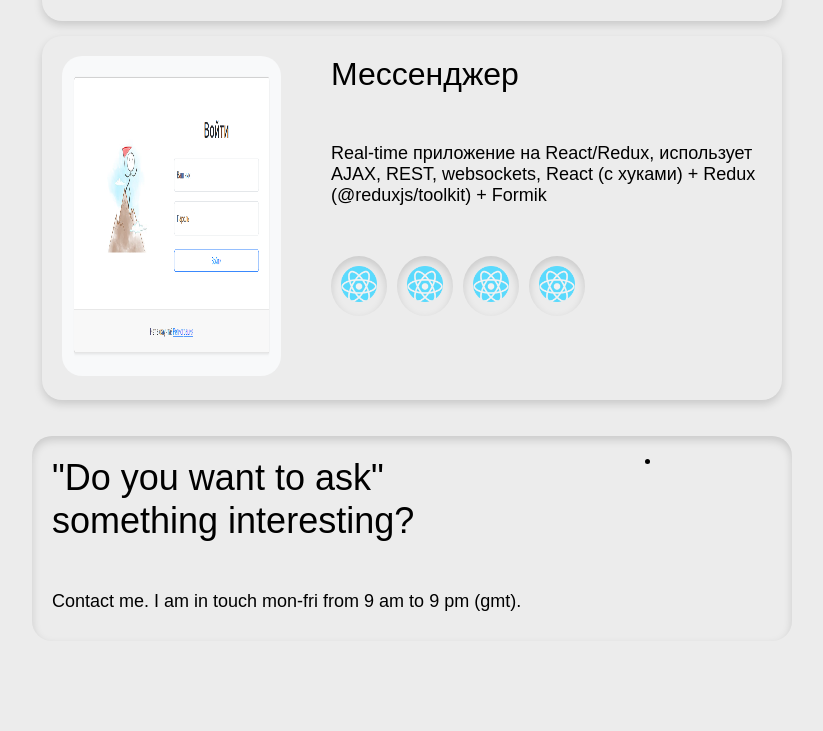
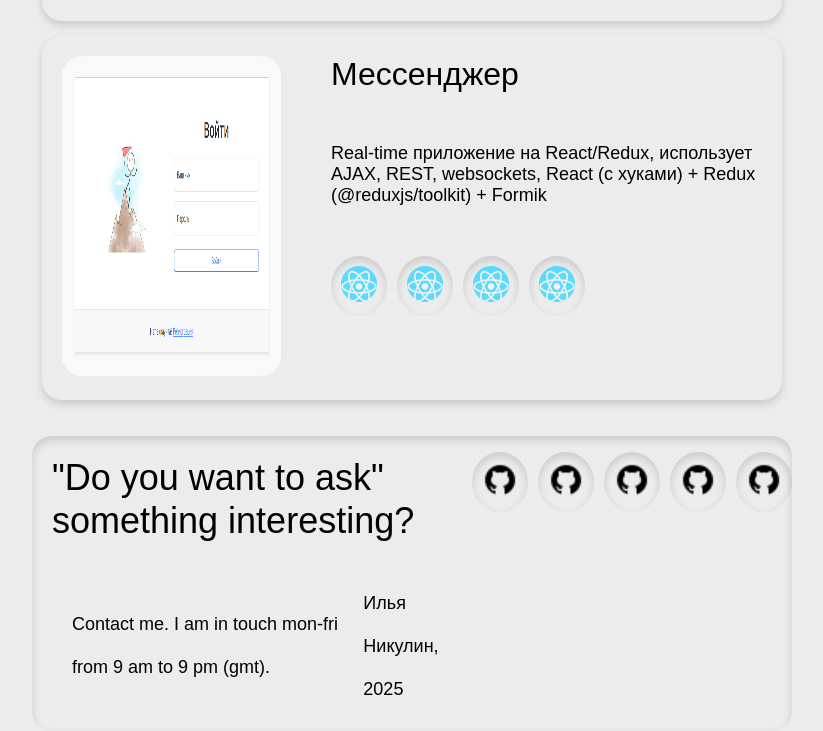
Before and after one commit to nikos592/my-page, a website built with webpack: page src/index.html in a window 1280 px wide. Shown: the part 2216-2947 px from the top of the page, without its empty margins (228-1051 px from the left). Before the commit the page ends 2857 px from the top, so only its background shows below. Built offline with nearby package versions, Linux system fonts and the light colour scheme; a web font is replaced by a local one.

Commit message:
update footer

```diff
--- a/src/assets/styles/styles.css
+++ b/src/assets/styles/styles.css
@@ -245,7 +245,7 @@ h3 {
 
 .footer-inner {
     display: flex;
-    gap: 100px;
+    flex-direction: space-around;
     margin:auto 260px;
     box-shadow:inset 0 4px 8px rgba(0, 0, 0, 0.15);
     border-radius: 20px;
@@ -269,30 +269,58 @@ h3 {
     font-size: 18px;
 }
 
+.footer-contacts{
+    display: block;
+}
+
+.footer-socials {
+    display: flex;
+    flex-direction: column;
+}
 
 
+.socials-list {
+    display: grid;
+    grid-template-columns: repeat(auto-fill, minmax(50px, 1fr));
+    gap: 10px;
+    max-width: 100%;
+    list-style-type: none;
+    padding: 0;
+}
 
+.socials-list-item {
+    margin: auto;
+    padding: 10px;
+    box-shadow:inset 0 4px 8px rgba(0, 0, 0, 0.15);
+    border-radius: 50%;
+}
 
+/* Выравнивание элементов */
+.contact-and-copyright {
+    display: flex;
+    justify-content: space-between;
+    align-items: center;
+    padding: 20px;
+}
 
+/* Горизонтальная ориентация иконок */
+.footer-socials {
+    display: inline-block;
+}
 
+.socials-list {
+    display: flex;
+    gap: 10px;
+    list-style-type: none;
+    padding: 0;
+}
 
-
-
-
-
-
-
-
-
-
-
-
-
-
-
-
-
-
+.socials-list-item {
+    margin: 0;
+    padding: 10px;
+    box-shadow: inset 0 4px 8px rgba(0, 0, 0, 0.15);
+    border-radius: 50%;
+}
 
 /* Адаптация для мобильных устройств */
 @media (max-width: 900px) {
--- a/src/index.html
+++ b/src/index.html
@@ -194,16 +194,22 @@
             </section>
         </div>
     </main>
-    <footer class="footer-container">
+    <div class="footer-container">
         <div class="footer-inner">
             <div class="footer-body">
                 <div class="footer-title">
                     "Do you want to ask"
                     <br>
-                 <span>something interesting?</span>
+                    <span>something interesting?</span>
                 </div>
-                <div class="footer-description">
-                    <p> Contact me. I am in touch mon-fri from 9 am to 9 pm (gmt). </p>
+                <!-- Обертка для выравнивания текста -->
+                <div class="contact-and-copyright">
+                    <div class="footer-description">
+                        <p>Contact me. I am in touch mon-fri from 9 am to 9 pm (gmt).</p>
+                    </div>
+                    <div class="footer-copyright">
+                        <p class="footer-description">Илья Никулин, 2025</p>
+                    </div>
                 </div>
             </div>
             <div class="footer-contacts">
@@ -211,16 +217,34 @@
                     <ul class="socials-list">
                         <li class="socials-list-item">
                             <a class="social-link" href="#" target="_blank" title="GitHub">
-
+                                <img class="social-img" src="/src/assets/images/github.png" alt="Github" width="36" height="36" loading="lazy">
+                            </a>
+                        </li>
+                        <li class="socials-list-item">
+                            <a class="social-link" href="#" target="_blank" title="GitHub">
+                                <img class="social-img" src="/src/assets/images/github.png" alt="Github" width="36" height="36" loading="lazy">
+                            </a>
+                        </li>
+                        <li class="socials-list-item">
+                            <a class="social-link" href="#" target="_blank" title="GitHub">
+                                <img class="social-img" src="/src/assets/images/github.png" alt="Github" width="36" height="36" loading="lazy">
+                            </a>
+                        </li>
+                        <li class="socials-list-item">
+                            <a class="social-link" href="#" target="_blank" title="GitHub">
+                                <img class="social-img" src="/src/assets/images/github.png" alt="Github" width="36" height="36" loading="lazy">
+                            </a>
+                        </li>
+                        <li class="socials-list-item">
+                            <a class="social-link" href="#" target="_blank" title="GitHub">
+                                <img class="social-img" src="/src/assets/images/github.png" alt="Github" width="36" height="36" loading="lazy">
                             </a>
                         </li>
                     </ul>
                 </div>
-                <div class="footer-copyright">
-
-                </div>
             </div>
         </div>
+    </div>
     </footer>
 </body>
 </html>
```
Also changed, not shown: src/assets/images/github.png (added).
